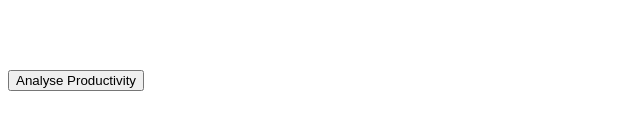
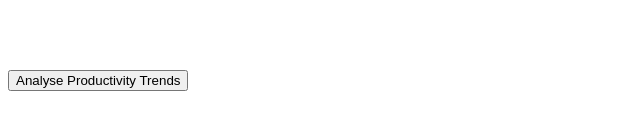
Before and after one commit to matthew-lim-matthew-lim/Productivity-Monitor, a website built with webpack: page distractedWeb-extension/src/popup.html in a window 1280 px wide. Shown: the part 516-646 px from the top of the page, without its empty margins (0-640 px from the left). Built offline with nearby package versions, Linux system fonts and the light colour scheme; some packages are replaced by stand-ins of ours; no server answers.

Commit message:
relabed for clarity

```diff
--- a/distractedWeb-extension/src/popup.html
+++ b/distractedWeb-extension/src/popup.html
@@ -44,7 +44,7 @@
     <canvas id="line-chart" width="400" height="200"></canvas>
 
     <!-- Find most productive time using Mean Shift Clustering -->
-    <button id="analyse-button">Analyse Productivity</button>
+    <button id="analyse-button">Analyse Productivity Trends</button>
     <div id="results"></div>
 
   </div>
```
